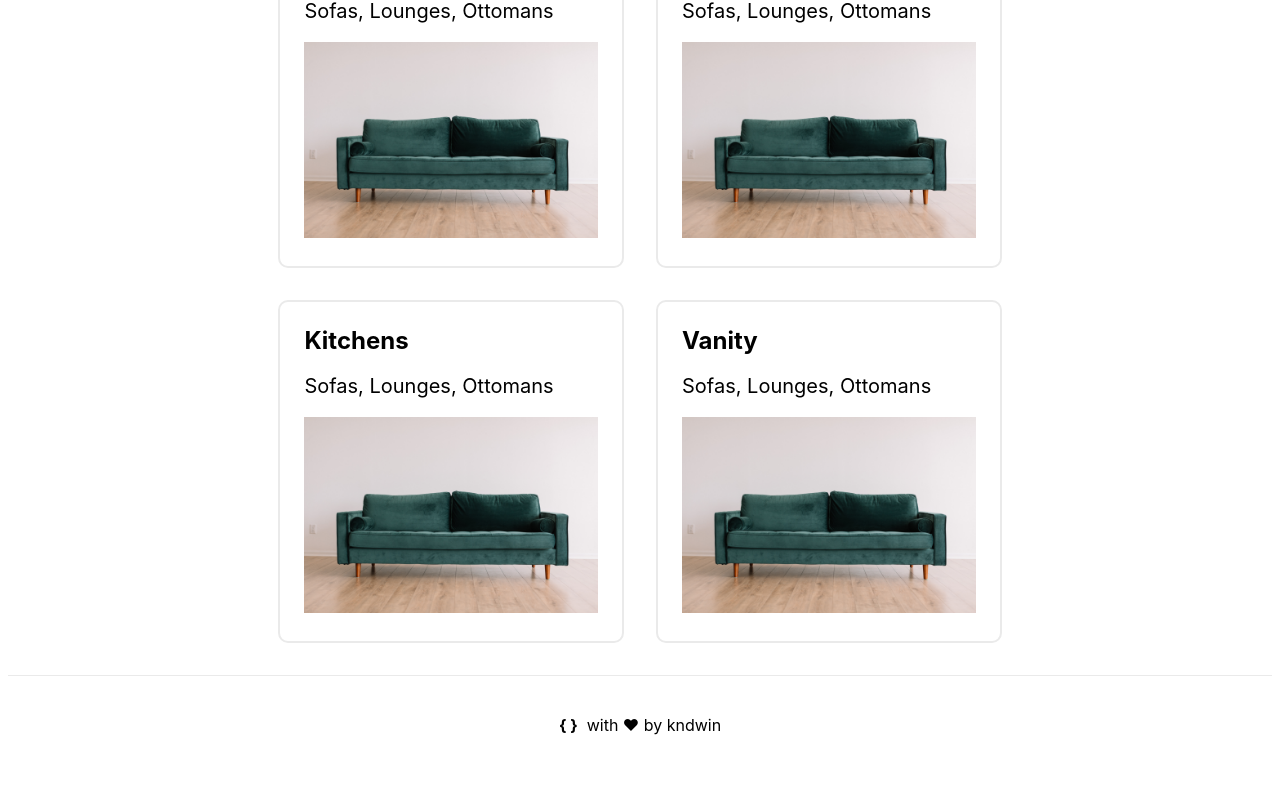
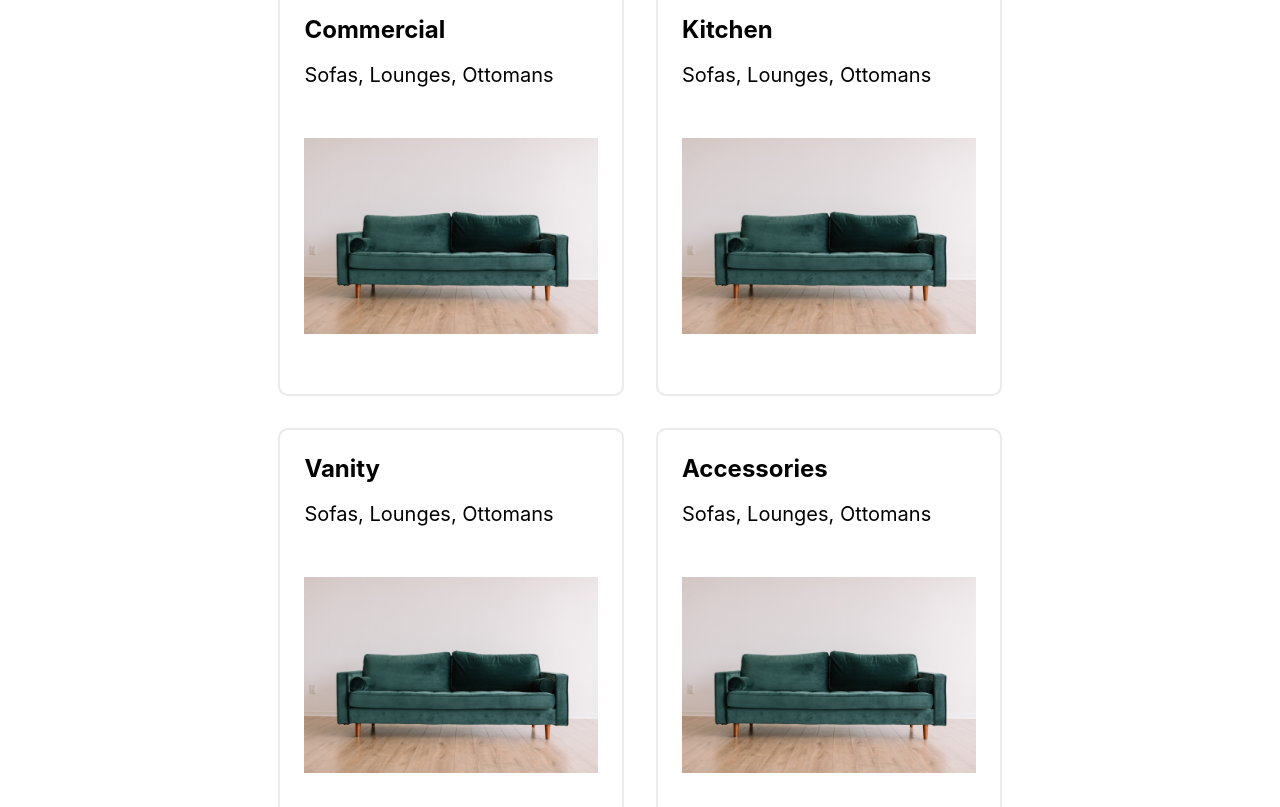
Before and after one commit to kndwin/decoco, a Next.js app: page /collection in a window 1280 px wide. Shown: the part 893-1700 px from the top of the page. Before the commit the page ends 1668 px from the top, so only its background shows below. Built offline with nearby package versions, Linux system fonts and the light colour scheme.

Commit message:
➕ data fetching for [collections].tsx

```diff
--- /dev/null
+++ b/lib/collectionData.ts
@@ -0,0 +1,107 @@
+export function getCollectionData() {
+  const collectionData = [
+    {
+      title: 'Bedroom',
+      description: 'Sofas, Lounges, Ottomans',
+      imageSrc: '/home-green-couch.jpg',
+      products: [
+        {
+          title: 'Sofa',
+          description: 'Sofas, Lounges, Ottomans',
+          imageSrc: '/furniture/sophia.jpg'
+        },
+        {
+          title: 'Beth',
+          description: 'Sofas, Lounges, Ottomans',
+          imageSrc: '/furniture/sophia.jpg'
+        }
+      ]
+    },
+    {
+      title: 'Living room',
+      description: 'Sofas, Lounges, Ottomans',
+      imageSrc: '/home-green-couch.jpg',
+      products: [
+        {
+          title: 'Sofa',
+          description: 'Sofas, Lounges, Ottomans',
+          imageSrc: '/furniture/sophia.jpg'
+        },
+        {
+          title: 'Beth',
+          description: 'Sofas, Lounges, Ottomans',
+          imageSrc: '/furniture/sophia.jpg'
+        }
+      ]
+    },
+    {
+      title: 'Commercial',
+      description: 'Sofas, Lounges, Ottomans',
+      imageSrc: '/home-green-couch.jpg',
+      products: [
+        {
+          title: 'Sofa',
+          description: 'Sofas, Lounges, Ottomans',
+          imageSrc: '/furniture/sophia.jpg'
+        },
+        {
+          title: 'Beth',
+          description: 'Sofas, Lounges, Ottomans',
+          imageSrc: '/furniture/sophia.jpg'
+        }
+      ]
+    },
+    {
+      title: 'Kitchen',
+      description: 'Sofas, Lounges, Ottomans',
+      imageSrc: '/home-green-couch.jpg',
+      products: [
+        {
+          title: 'Sofa',
+          description: 'Sofas, Lounges, Ottomans',
+          imageSrc: '/furniture/sophia.jpg'
+        },
+        {
+          title: 'Beth',
+          description: 'Sofas, Lounges, Ottomans',
+          imageSrc: '/furniture/sophia.jpg'
+        }
+      ]
+    },
+    {
+      title: 'Vanity',
+      description: 'Sofas, Lounges, Ottomans',
+      imageSrc: '/home-green-couch.jpg',
+      products: [
+        {
+          title: 'Sofa',
+          description: 'Sofas, Lounges, Ottomans',
+          imageSrc: '/furniture/sophia.jpg'
+        },
+        {
+          title: 'Beth',
+          description: 'Sofas, Lounges, Ottomans',
+          imageSrc: '/furniture/sophia.jpg'
+        }
+      ]
+    },
+    {
+      title: 'Accessories',
+      description: 'Sofas, Lounges, Ottomans',
+      imageSrc: '/home-green-couch.jpg',
+      products: [
+        {
+          title: 'Sofa',
+          description: 'Sofas, Lounges, Ottomans',
+          imageSrc: '/furniture/sophia.jpg'
+        },
+        {
+          title: 'Beth',
+          description: 'Sofas, Lounges, Ottomans',
+          imageSrc: '/furniture/sophia.jpg'
+        }
+      ]
+    }
+  ]
+  return collectionData
+}
--- a/pages/collection/index.tsx
+++ b/pages/collection/index.tsx
@@ -1,52 +1,23 @@
 import Layout from '../../components/Layout/Layout'
 import utils from '../../styles/utils.module.scss'
 import Link from 'next/link'
+import { getCollectionData } from '../../lib/collectionData'
+import { GetStaticProps } from 'next'
 
-export default function Collection() {
-  const collection = [
-    {
-      title: 'Lounge',
-      description: 'Sofas, Lounges, Ottomans',
-      imageSrc: '/home-green-couch.jpg',
-      products: [
-        {
-          title: 'Sofa',
-          description: 'Sofas, Lounges, Ottomans',
-          imageSrc: '/furniture/sophia.png'
-        },
-        {
-          title: 'Beth',
-          description: 'Sofas, Lounges, Ottomans',
-          imageSrc: '/furniture/sophia.png'
-        }
-      ]
-    },
-    {
-      title: 'Kitchens',
-      description: 'Sofas, Lounges, Ottomans',
-      imageSrc: '/home-green-couch.jpg'
-    },
-    {
-      title: 'Living room',
-      description: 'Sofas, Lounges, Ottomans',
-      imageSrc: '/home-green-couch.jpg'
-    },
-    {
-      title: 'Kitchens',
-      description: 'Sofas, Lounges, Ottomans',
-      imageSrc: '/home-green-couch.jpg'
-    },
-    {
-      title: 'Kitchens',
-      description: 'Sofas, Lounges, Ottomans',
-      imageSrc: '/home-green-couch.jpg'
-    },
-    {
-      title: 'Vanity',
-      description: 'Sofas, Lounges, Ottomans',
-      imageSrc: '/home-green-couch.jpg'
-    }
-  ]
+export default function Collection({
+  collectionData
+}: {
+  collectionData: {
+    title: string
+    description: string
+    imageSrc: string
+    products: {
+      title: string
+      description: string
+      imageSrc: string
+    }[]
+  }[]
+}) {
 
   return (
     <Layout>
@@ -57,8 +28,8 @@ export default function Collection() {
         With 20 years of experience, we'll take care of you
       </p>
       <div className={utils.grid} >
-      {collection.map((item, index) => (
-        <Link as={`collection/${item.title.toLowerCase()}`}
+      {collectionData.map((item, index) => (
+         <Link as={`collection/${item.title.toLowerCase()}`}
           href="/collection/[collections]">
           <a className={utils.card} key={index}>
             <h3>{item.title}</h3>
@@ -75,3 +46,12 @@ export default function Collection() {
     </Layout>
   )
 }
+
+export const getStaticProps: GetStaticProps = async () => {
+  const collectionData = getCollectionData()
+  return {
+    props: {
+      collectionData
+    }
+  }
+}
--- a/styles/utils.module.scss
+++ b/styles/utils.module.scss
@@ -60,6 +60,7 @@
 }
 
 .image {
+  margin: 2rem 0;
   width: 100%;
   height: 100%;
 }
```
Also changed, not shown: pages/collection/[collections].tsx (+64 -1 lines), pages/collection/furniture.tsx (deleted, +0 -51 lines), pages/index.tsx (+4 -4 lines), public/furniture/sophia.jpg (added).
